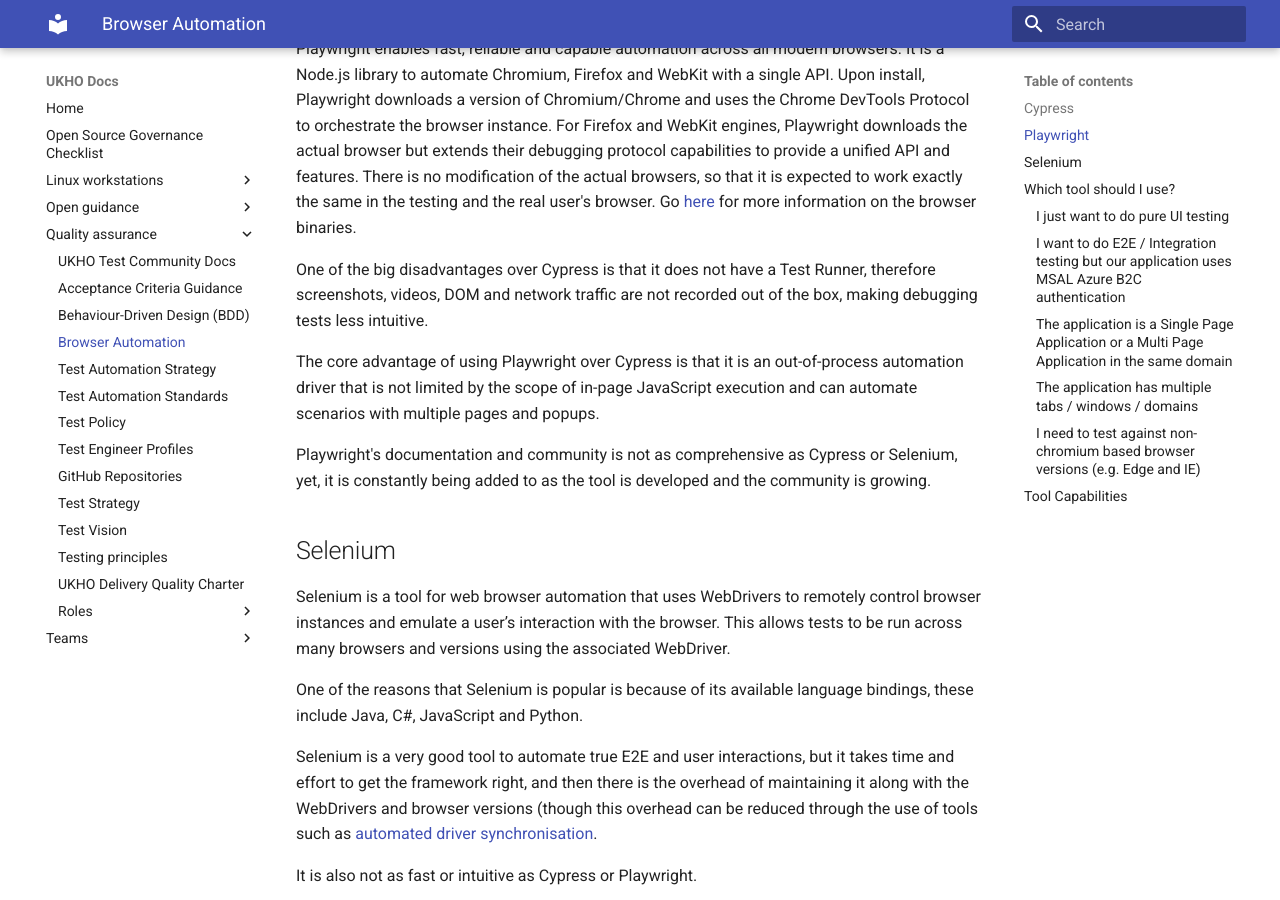
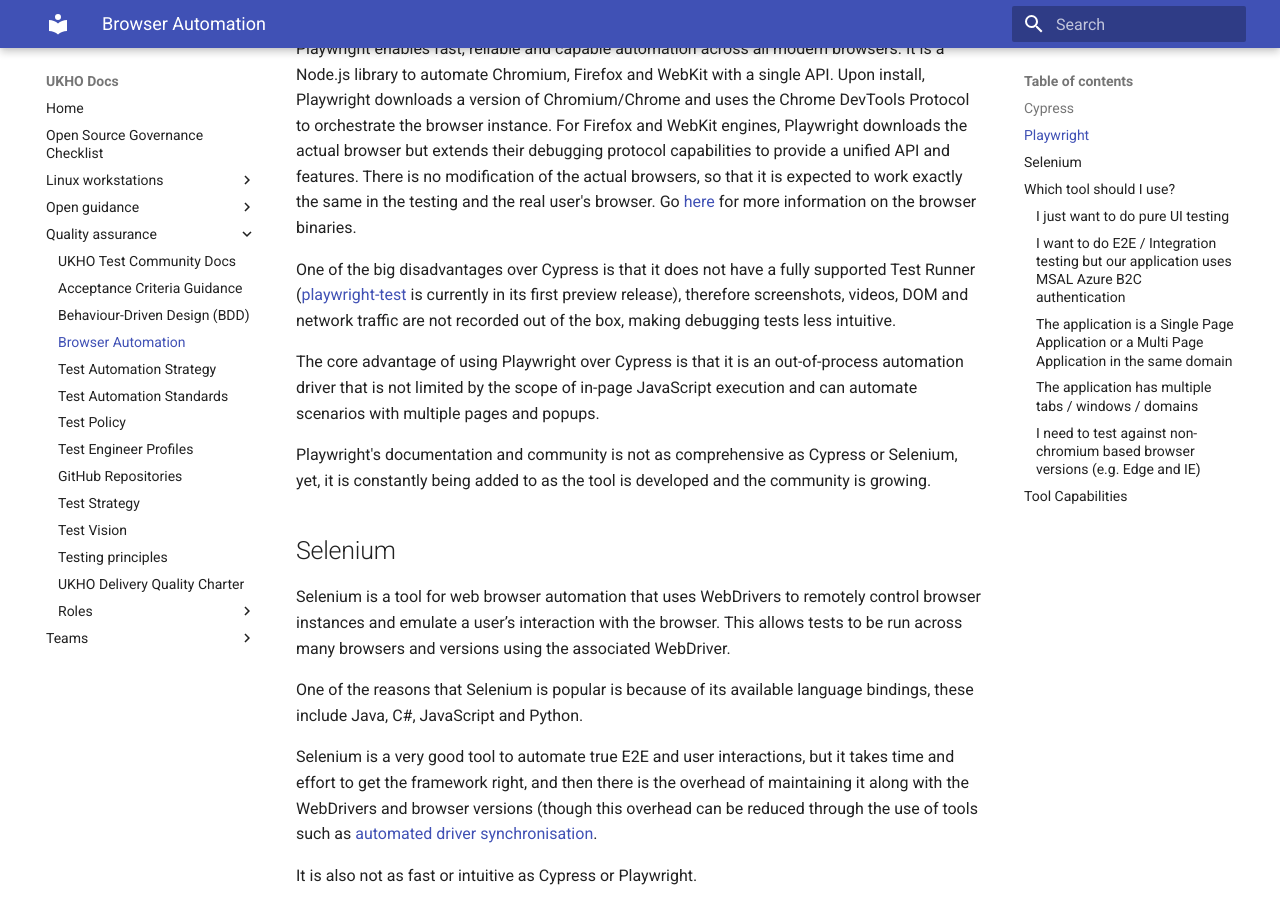
Before and after one commit to UKHO/docs, an MkDocs documentation site: the page built from docs/quality-assurance/browser-automation.md, in a window 1280 px wide and 900 px high, scrolled down 732 px. Built offline with MkDocs 1.6.1 and Material for MkDocs 9.7.7, drawn with Linux system fonts in a browser that asks for light colours.

Commit message:
Add details on playwright-test preview

```diff
--- a/docs/quality-assurance/browser-automation.md
+++ b/docs/quality-assurance/browser-automation.md
@@ -16,7 +16,7 @@ Some authentication scenarios can be worked out, primarily SSO and NTLM Windows
 
 Playwright enables fast, reliable and capable automation across all modern browsers. It is a Node.js library to automate Chromium, Firefox and WebKit with a single API. Upon install, Playwright downloads a version of Chromium/Chrome and uses the Chrome DevTools Protocol to orchestrate the browser instance. For Firefox and WebKit engines, Playwright downloads the actual browser but extends their debugging protocol capabilities to provide a unified API and features. There is no modification of the actual browsers, so that it is expected to work exactly the same in the testing and the real user's browser. Go [here](https://github.com/microsoft/playwright/blob/master/docs/installation.md) for more information on the browser binaries.
 
-One of the big disadvantages over Cypress is that it does not have a Test Runner, therefore screenshots, videos, DOM and network traffic are not recorded out of the box, making debugging tests less intuitive.
+One of the big disadvantages over Cypress is that it does not have a fully supported Test Runner ([playwright-test](https://github.com/microsoft/playwright-test) is currently in its first preview release), therefore screenshots, videos, DOM and network traffic are not recorded out of the box, making debugging tests less intuitive.
 
 The core advantage of using Playwright over Cypress is that it is an out-of-process automation driver that is not limited by the scope of in-page JavaScript execution and can automate scenarios with multiple pages and popups.
 
```
